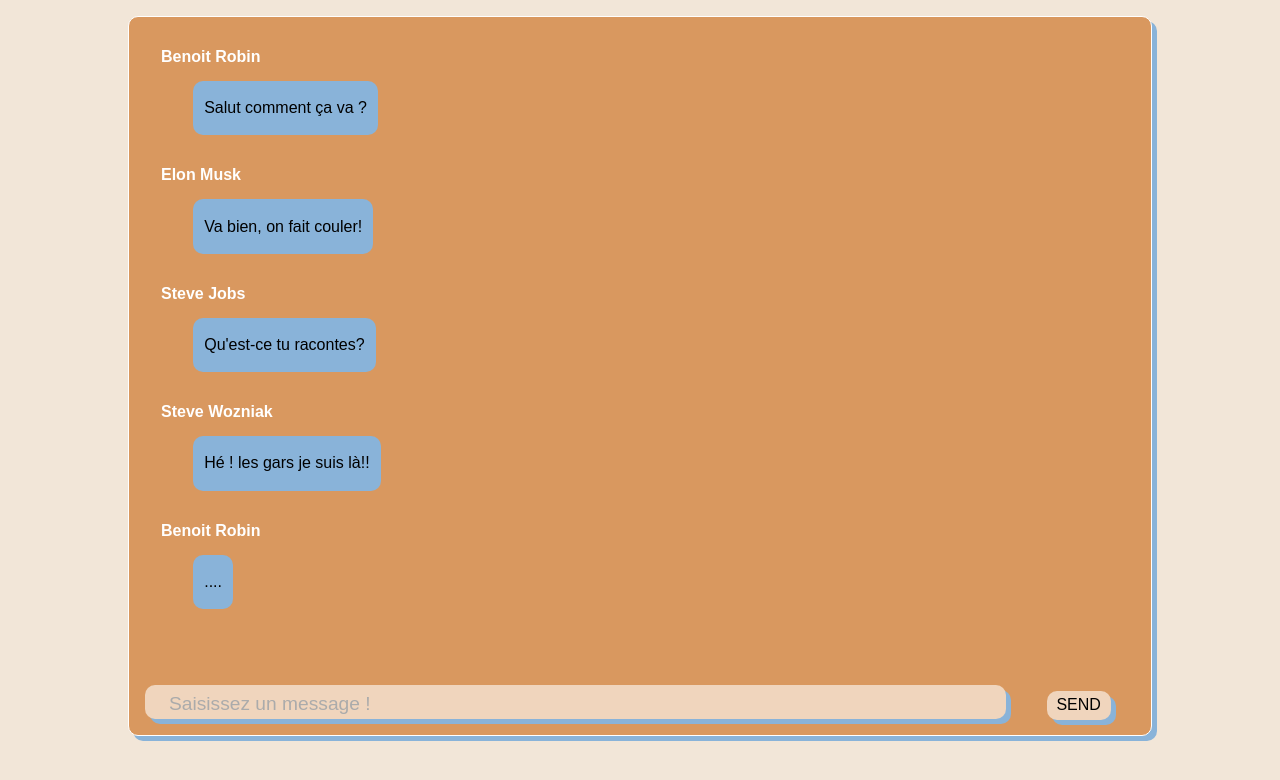
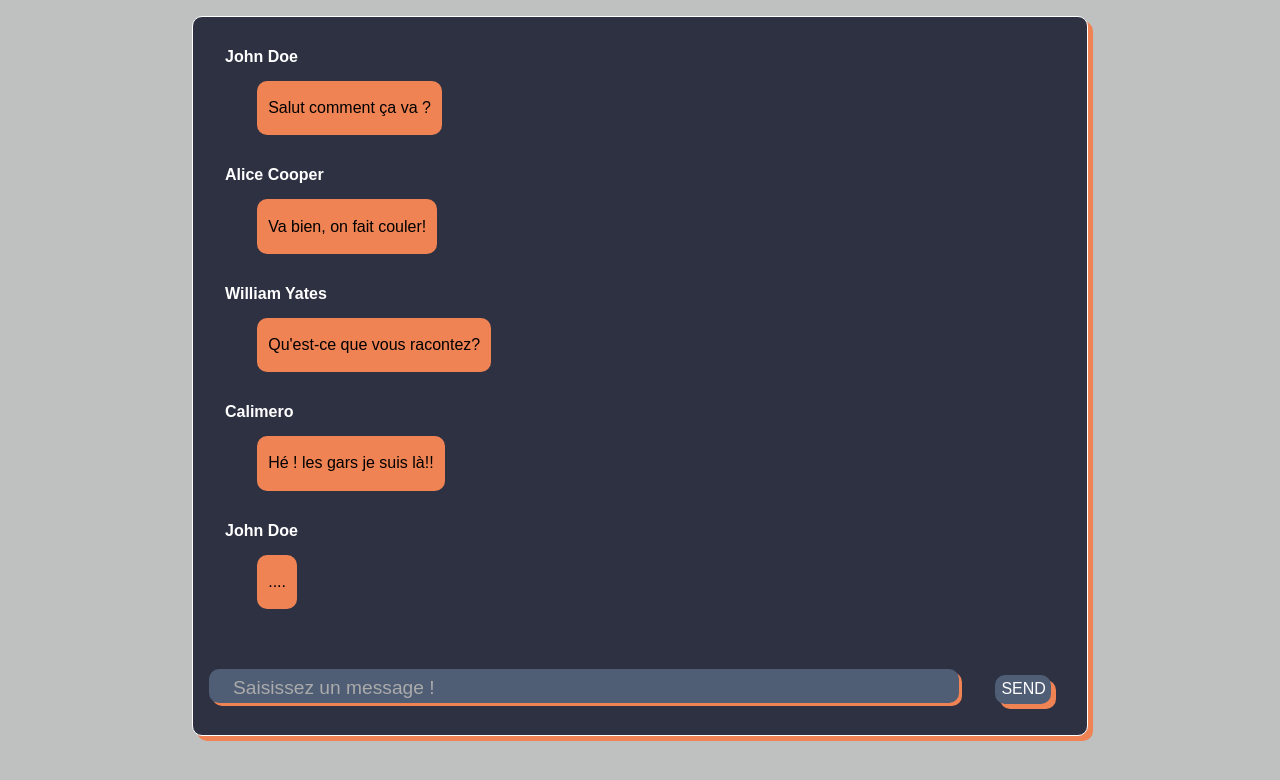
Before and after one commit to BenoitRobin/tchat, a React app: page / in a window 1280 px wide. Built offline with nearby package versions, Linux system fonts and the light colour scheme; a web font is replaced by a local one.

Commit message:
Finish first part of Workshop - All components use redux state to display data, via containers - submit works

```diff
--- /dev/null
+++ b/src/actions/messageForm.js
@@ -0,0 +1,11 @@
+export const ON_SUBMIT = 'ON_SUBMIT';
+export const ON_CHANGE = 'ON_CHANGE';
+
+export const onSubmit = () => ({
+  type: ON_SUBMIT,
+});
+
+export const onChange = (text) => ({
+  type: ON_CHANGE,
+  text,
+});
--- a/src/components/App/index.js
+++ b/src/components/App/index.js
@@ -4,7 +4,7 @@
 // == Import
 import './styles.scss';
 import ListMessages from '../../containers/MessageList';
-import FormMessage from '../FormMessage';
+import FormMessage from '../../containers/MessageForm';
 
 // == Composant
 const App = () => (
--- a/src/components/App/styles.scss
+++ b/src/components/App/styles.scss
@@ -5,7 +5,7 @@
   flex-direction: column;
   justify-content: space-between;
 
-  width: 80%;
+  width: 70%;
   height: 90vh;
   margin: 1em auto;
   padding: 1em;
--- a/src/components/FormMessage/index.js
+++ b/src/components/FormMessage/index.js
@@ -11,7 +11,6 @@
     className="message-form"
     onSubmit={(event) => {
       event.preventDefault();
-      console.log('clic');
       onMessageSubmit();
     }}
   >
@@ -21,8 +20,8 @@
       className="form-input"
       value={messageText}
       onChange={(event) => {
-        const text= event.target.value;
-        console.log(text);
+        const text = event.target.value;
+        // console.log(text);
         onChangeInput(text);
       }}
     />
--- a/src/components/FormMessage/styles.scss
+++ b/src/components/FormMessage/styles.scss
@@ -3,6 +3,7 @@
 .message-form {
     display: flex;
     height: 5%;
+    margin-bottom: vars.$gutter;
 }
 
 .form-input{
@@ -10,7 +11,7 @@
     background-color: vars.$color-alt-lighten;
     border-radius: 10px;
     border: none;
-    box-shadow: 5px 5px vars.$primary-color;
+    box-shadow: 3px 3px vars.$primary-color;
     font-size: 1.5em;
     padding-left: vars.$gutter;
 
@@ -30,6 +31,7 @@
 }
 .form-button {
     background-color: vars.$color-alt-lighten;
+    color: #fff;
     width: 50%;
     padding: .4em;
     border: none;
--- /dev/null
+++ b/src/containers/MessageForm.js
@@ -0,0 +1,25 @@
+// == Import : npm
+import { connect } from 'react-redux';
+
+// == Import : local
+import MessageForm from '../components/FormMessage';
+import { onSubmit, onChange } from '../actions/messageForm';
+
+const mapStateToProps = (state) => ({
+  messageText: state.message.messageText,
+});
+
+const mapDispatchToProps = (dispatch) => ({
+  onChangeInput: (texteSaisi) => {
+    dispatch(onChange(texteSaisi));
+  },
+  onMessageSubmit: () => {
+    dispatch(onSubmit());
+  },
+});
+
+// Export
+export default connect(
+  mapStateToProps,
+  mapDispatchToProps,
+)(MessageForm);
--- a/src/middleware/logMiddleware.js
+++ b/src/middleware/logMiddleware.js
@@ -1,6 +1,6 @@
 const logMiddleware = (store) => (next) => (action) => {
-  console.log(store.getState());
-  console.log('Je laisse passer cette action: ', action);
+  // console.log(store.getState());
+  // console.log('Je laisse passer cette action: ', action);
   next(action);
 };
 
--- a/src/reducers/message.js
+++ b/src/reducers/message.js
@@ -1,39 +1,58 @@
-import { } from '../actions';
+import { ON_SUBMIT, ON_CHANGE } from '../actions/messageForm';
 
 const initialState = {
   list: [
     {
       id: 1,
-      author: 'Benoit Robin',
+      author: 'John Doe',
       content: 'Salut comment ça va ?',
     },
     {
       id: 2,
-      author: 'Elon Musk',
+      author: 'Alice Cooper',
       content: 'Va bien, on fait couler!',
     },
     {
       id: 3,
-      author: 'Steve Jobs',
-      content: 'Qu\'est-ce tu racontes?',
+      author: 'William Yates',
+      content: 'Qu\'est-ce que vous racontez?',
     },
     {
       id: 4,
-      author: 'Steve Wozniak',
+      author: 'Calimero',
       content: 'H\é ! les gars je suis là!!',
     },
     {
       id: 5,
-      author: 'Benoit Robin',
+      author: 'John Doe',
       content: '....',
     },
   ],
 
-  messageText: 'Salut je commence à écr',
+  messageText: '',
 };
 
 const message = (state = initialState, action = {}) => {
   switch (action.type) {
+    case ON_CHANGE:
+      return {
+        ...state,
+        messageText: action.text,
+      };
+    case ON_SUBMIT:
+      return {
+        ...state,
+        list: [
+          ...state.list,
+          {
+            id: 6,
+            author: 'Malcom',
+            content: state.messageText,
+          },
+        ],
+        messageText: '',
+
+      };
     default:
       return state;
   }
--- a/src/styles/_vars.scss
+++ b/src/styles/_vars.scss
@@ -1,7 +1,7 @@
-$color-back: #F2E6D8;
-$primary-color: #89B3D9;
-$color-alt: #D9985F;
-$color-alt-lighten: #F0D5BD;
+$color-back: #BFC0C0;
+$primary-color: #EF8354;
+$color-alt: #2D3142;
+$color-alt-lighten: #4F5D75;
 
 $gutter: 1em;
 
```
